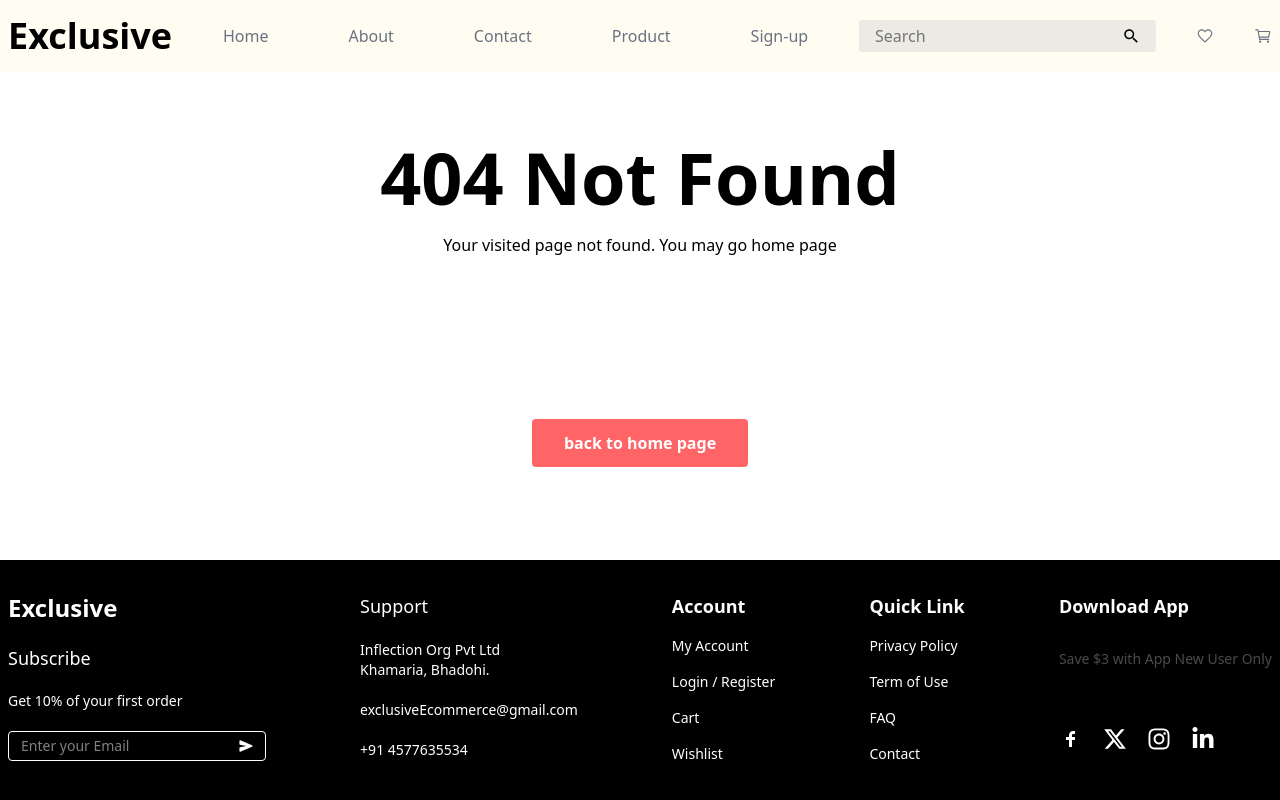
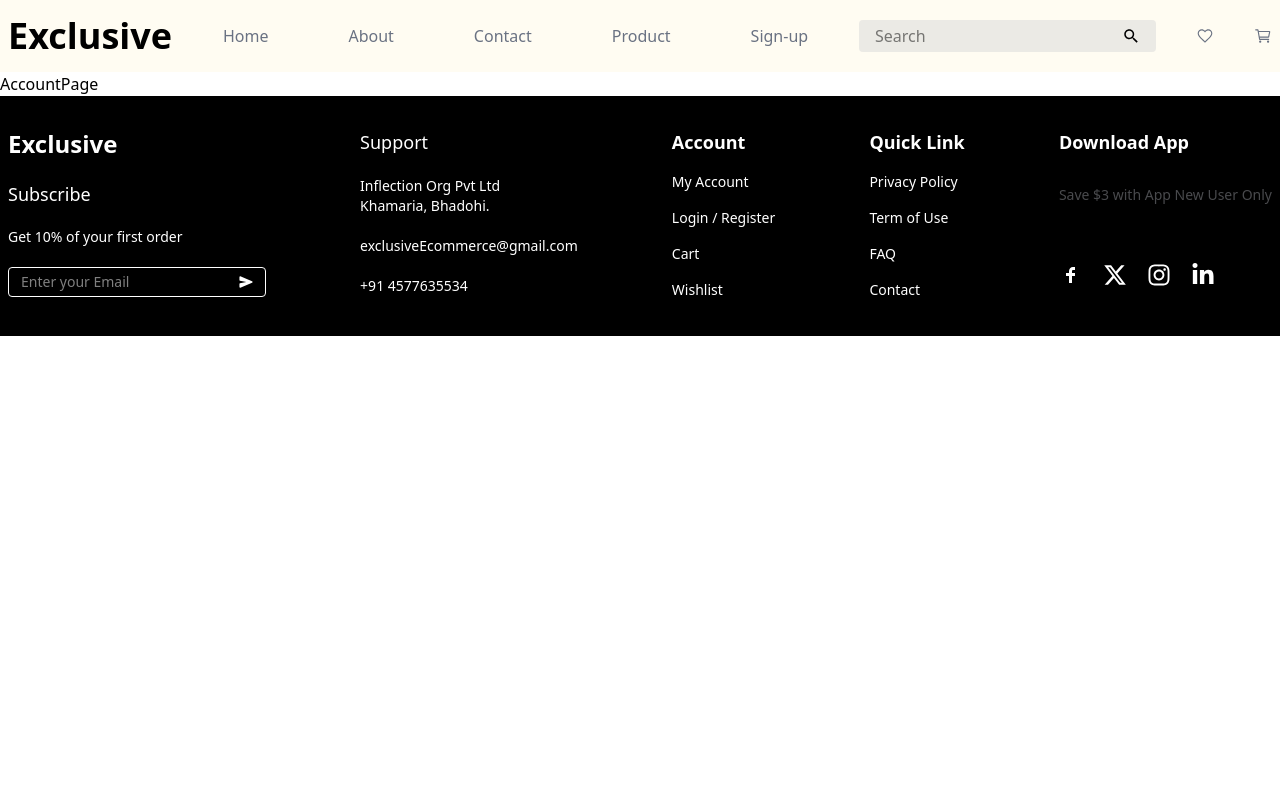
Before and after one commit to 0001ashishYadav/e-commerce, a React (Vite) app: page /account in a window 1280 px wide. Built offline with nearby package versions, Linux system fonts and the light colour scheme.

Commit message:
make Account page and add to routing

```diff
--- a/src/App.jsx
+++ b/src/App.jsx
@@ -9,6 +9,7 @@ import LoginPage from "./pages/Login";
 import ContactPage from "./pages/Contact";
 import WishlistPage from "./pages/Wishlist";
 import CartPage from "./pages/CartPage";
+import AccountPage from "./pages/Account";
 
 function App() {
   return (
@@ -22,6 +23,7 @@ function App() {
         <Route path="/signup" element={<SignupPage />} />
         <Route path="/wishlist" element={<WishlistPage />} />
         <Route path="/cart" element={<CartPage />} />
+        <Route path="/account" element={<AccountPage />} />
         <Route path="*" element={<NotFoundPage />} />
       </Routes>
       <Footer />
--- /dev/null
+++ b/src/pages/Account.jsx
@@ -0,0 +1,7 @@
+import React from "react";
+
+const AccountPage = () => {
+  return <div className="pt-18 max-w-7xl mx-auto">AccountPage</div>;
+};
+
+export default AccountPage;
```
